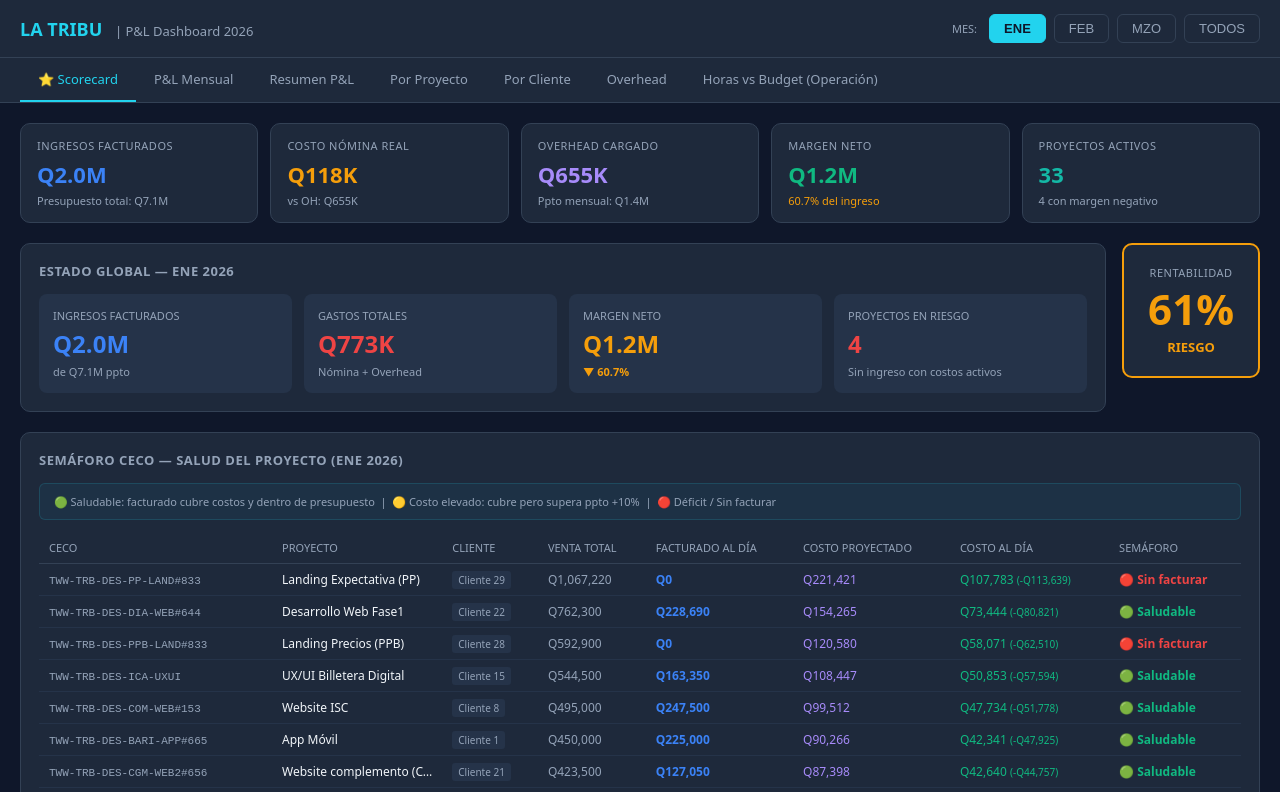
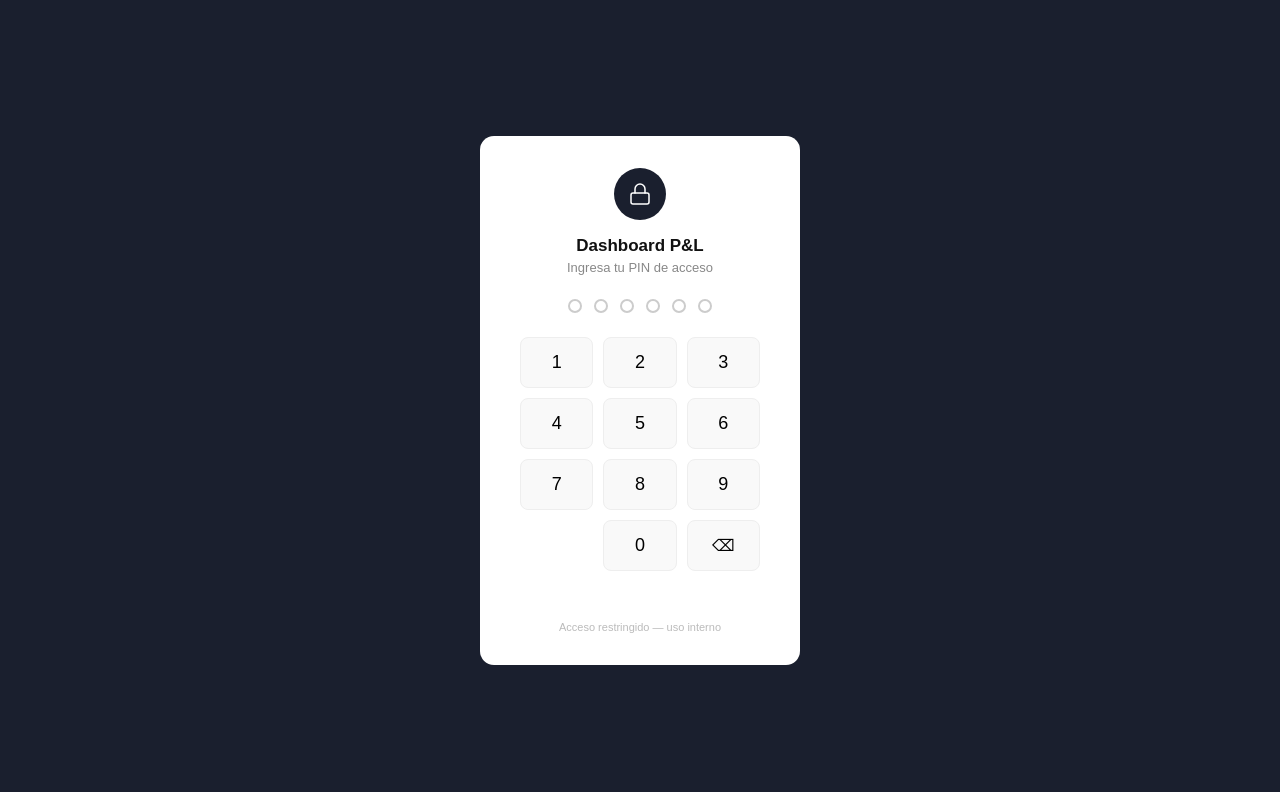
Before and after one commit to aalonso-glitch/pl-dashboard, a plain HTML site: page index.html in a window 1280 px wide. Shown: the top 792 px of the page. Drawn offline with nearby package versions, Linux system fonts and the light colour scheme.

Commit message:
Update index.html

```diff
--- a/index.html
+++ b/index.html
@@ -58,7 +58,67 @@ tr:hover td{background:var(--surface2)}
 .note{font-size:11px;color:var(--muted);background:rgba(34,211,238,.05);border:1px solid rgba(34,211,238,.15);border-radius:6px;padding:10px 14px;margin-bottom:14px}
 </style>
 </head>
-<body>
+<body> <!-- PIN DE ACCESO -->
+<div id="pin-overlay" style="position:fixed;top:0;left:0;width:100%;height:100%;background:#1a1f2e;display:flex;align-items:center;justify-content:center;z-index:9999;">
+  <div style="background:#fff;border-radius:14px;padding:2rem 2.5rem;width:320px;text-align:center;font-family:sans-serif;">
+    <div style="width:52px;height:52px;border-radius:50%;background:#1a1f2e;display:flex;align-items:center;justify-content:center;margin:0 auto 1rem;">
+      <svg width="24" height="24" viewBox="0 0 24 24" fill="none"><rect x="3" y="11" width="18" height="11" rx="2" stroke="white" stroke-width="1.5"/><path d="M7 11V7a5 5 0 0 1 10 0v4" stroke="white" stroke-width="1.5" stroke-linecap="round"/></svg>
+    </div>
+    <p style="font-size:17px;font-weight:600;margin:0 0 4px;color:#111;">Dashboard P&L</p>
+    <p style="font-size:13px;color:#888;margin:0 0 1.5rem;">Ingresa tu PIN de acceso</p>
+    <div id="pin-dots" style="display:flex;justify-content:center;gap:12px;margin-bottom:1.5rem;">
+      <div id="pd0" style="width:14px;height:14px;border-radius:50%;border:2px solid #ccc;"></div>
+      <div id="pd1" style="width:14px;height:14px;border-radius:50%;border:2px solid #ccc;"></div>
+      <div id="pd2" style="width:14px;height:14px;border-radius:50%;border:2px solid #ccc;"></div>
+      <div id="pd3" style="width:14px;height:14px;border-radius:50%;border:2px solid #ccc;"></div>
+      <div id="pd4" style="width:14px;height:14px;border-radius:50%;border:2px solid #ccc;"></div>
+      <div id="pd5" style="width:14px;height:14px;border-radius:50%;border:2px solid #ccc;"></div>
+    </div>
+    <div style="display:grid;grid-template-columns:repeat(3,1fr);gap:10px;margin-bottom:1rem;">
+      <button onclick="pinEnter('1')" style="padding:14px;font-size:18px;font-weight:500;border:1px solid #eee;border-radius:8px;background:#f9f9f9;cursor:pointer;">1</button>
+      <button onclick="pinEnter('2')" style="padding:14px;font-size:18px;font-weight:500;border:1px solid #eee;border-radius:8px;background:#f9f9f9;cursor:pointer;">2</button>
+      <button onclick="pinEnter('3')" style="padding:14px;font-size:18px;font-weight:500;border:1px solid #eee;border-radius:8px;background:#f9f9f9;cursor:pointer;">3</button>
+      <button onclick="pinEnter('4')" style="padding:14px;font-size:18px;font-weight:500;border:1px solid #eee;border-radius:8px;background:#f9f9f9;cursor:pointer;">4</button>
+      <button onclick="pinEnter('5')" style="padding:14px;font-size:18px;font-weight:500;border:1px solid #eee;border-radius:8px;background:#f9f9f9;cursor:pointer;">5</button>
+      <button onclick="pinEnter('6')" style="padding:14px;font-size:18px;font-weight:500;border:1px solid #eee;border-radius:8px;background:#f9f9f9;cursor:pointer;">6</button>
+      <button onclick="pinEnter('7')" style="padding:14px;font-size:18px;font-weight:500;border:1px solid #eee;border-radius:8px;background:#f9f9f9;cursor:pointer;">7</button>
+      <button onclick="pinEnter('8')" style="padding:14px;font-size:18px;font-weight:500;border:1px solid #eee;border-radius:8px;background:#f9f9f9;cursor:pointer;">8</button>
+      <button onclick="pinEnter('9')" style="padding:14px;font-size:18px;font-weight:500;border:1px solid #eee;border-radius:8px;background:#f9f9f9;cursor:pointer;">9</button>
+      <button style="visibility:hidden;"></button>
+      <button onclick="pinEnter('0')" style="padding:14px;font-size:18px;font-weight:500;border:1px solid #eee;border-radius:8px;background:#f9f9f9;cursor:pointer;">0</button>
+      <button onclick="pinDel()" style="padding:14px;font-size:16px;border:1px solid #eee;border-radius:8px;background:#f9f9f9;cursor:pointer;">⌫</button>
+    </div>
+    <div id="pin-msg" style="font-size:12px;height:18px;color:#e24b4a;"></div>
+    <p style="font-size:11px;color:#bbb;margin-top:1rem;">Acceso restringido — uso interno</p>
+  </div>
+</div>
+<script>
+  var _pin = '', _correct = '717171';
+  function pinEnter(d) {
+    if (_pin.length >= 6) return;
+    _pin += d;
+    _pinDots();
+    if (_pin.length === 6) _pinCheck();
+  }
+  function pinDel() { _pin = _pin.slice(0,-1); _pinDots(); document.getElementById('pin-msg').textContent=''; }
+  function _pinDots(err) {
+    for (var i=0;i<6;i++) {
+      var dot = document.getElementById('pd'+i);
+      dot.style.background = err ? '#e24b4a' : (i < _pin.length ? '#1a1f2e' : 'transparent');
+      dot.style.borderColor = err ? '#e24b4a' : (i < _pin.length ? '#1a1f2e' : '#ccc');
+    }
+  }
+  function _pinCheck() {
+    if (_pin === _correct) {
+      document.getElementById('pin-overlay').style.display='none';
+    } else {
+      _pinDots(true);
+      document.getElementById('pin-msg').textContent='PIN incorrecto, intenta de nuevo';
+      setTimeout(function(){ _pin=''; _pinDots(); document.getElementById('pin-msg').textContent=''; }, 1300);
+    }
+  }
+</script>
+<!-- FIN PIN -->
 <header>
   <div class="logo">LA TRIBU <span>| P&L Dashboard 2026</span></div>
   <div class="filters">
```
